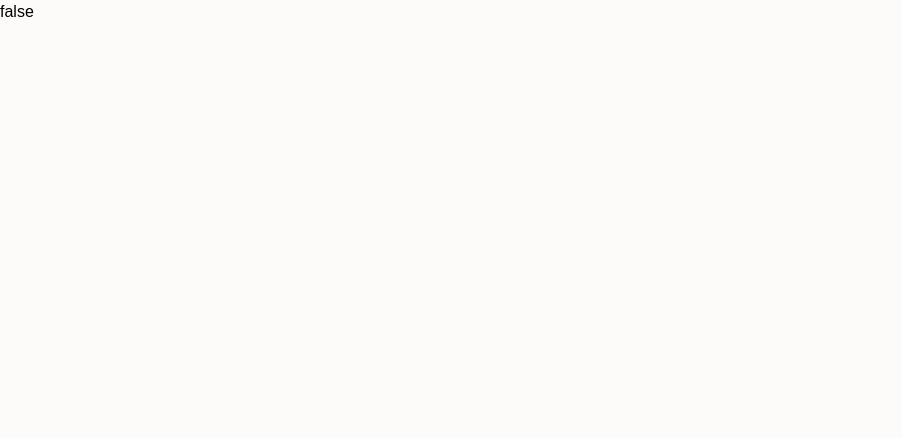
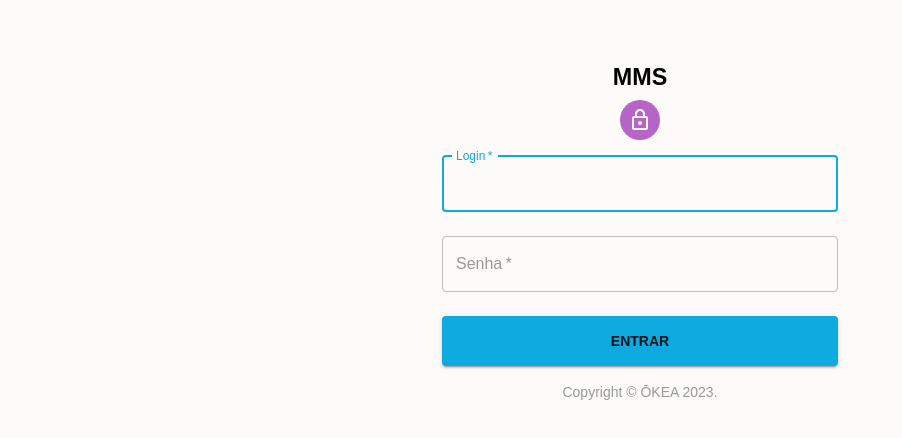
Before and after one commit to allanheil1/mms-frontend, a React (Vite) app: page /login in a window 1280 px wide. Shown: the top 438 px of the page, without its empty margins (0-902 px from the left). Built offline with nearby package versions, Linux system fonts and the light colour scheme.

Commit message:
base da página de login

```diff
--- a/src/pages/Auth/Login.tsx
+++ b/src/pages/Auth/Login.tsx
@@ -1,10 +1,86 @@
 import { useContext } from 'react';
 import { ThemeContext } from '@/contexts/Theme&SnackBar/ThemeContext';
+import * as React from 'react';
+import Avatar from '@mui/material/Avatar';
+import Button from '@mui/material/Button';
+import TextField from '@mui/material/TextField';
+import Link from '@mui/material/Link';
+import Box from '@mui/material/Box';
+import LockOutlinedIcon from '@mui/icons-material/LockOutlined';
+import Typography from '@mui/material/Typography';
+import Container from '@mui/material/Container';
 
-const Login = () => {
+export default function SignIn() {
+
   const themeContext = useContext(ThemeContext);
-  const { isDarkMode } = themeContext;
-  return (String(isDarkMode));
-};
 
-export default Login;
+  const handleSubmit = (event: React.FormEvent<HTMLFormElement>) => {
+    event.preventDefault();
+    const data = new FormData(event.currentTarget);
+    console.log(data);
+  };
+
+  return (
+      <Container component="main" maxWidth="xs">
+        <Box
+          sx={{
+            marginTop: 8,
+            display: 'flex',
+            flexDirection: 'column',
+            alignItems: 'center',
+          }}
+        >
+          <Typography component="h1" variant="h2">
+            MMS
+          </Typography>
+          <Avatar sx={{ mt: 1, bgcolor: 'secondary.main' }}>
+            <LockOutlinedIcon />
+          </Avatar>
+          <Box component="form" onSubmit={handleSubmit} noValidate>
+            <TextField
+              margin="normal"
+              required
+              fullWidth
+              id="login"
+              label="Login"
+              name="login"
+              autoComplete="login"
+              autoFocus
+            />
+            <TextField
+              margin="normal"
+              required
+              fullWidth
+              name="password"
+              label="Senha"
+              type="password"
+              id="password"
+              autoComplete="current-password"
+            />
+            <Button
+              type="submit"
+              fullWidth
+              variant="contained"
+              sx={{ height: 50, mt: 2, mb: 2, fontWeight: 'bold'}}
+            >
+              ENTRAR
+            </Button>
+          </Box>
+        </Box>
+        <Copyright />
+      </Container>
+  );
+}
+
+export function Copyright(props: any) {
+  return (
+    <Typography variant="body2" color="text.secondary" align="center" {...props}>
+      {'Copyright © '}
+      <Link color="inherit" href="https://okea.com.br/">
+        ŌKEA
+      </Link>{' '}
+      {new Date().getFullYear()}
+      {'.'}
+    </Typography>
+  );
+}
--- a/src/themes/Theme.tsx
+++ b/src/themes/Theme.tsx
@@ -150,7 +150,7 @@ export const CustomTheme = ({ isDarkMode }: CustomThemeOptions) => {
                     Lightest: '#E5FFE5',
                 },
                 background: {
-                    default: mode === 'dark' ? '#000000' : '#FCFBFA',
+                    default: mode === 'dark' ? '#1a1a1a' : '#FCFBFA',
                     opposite: mode === 'dark' ? '#FCFBFA' : '#000000',
                     paper: mode === 'dark' ? '#131313' : '#FCFCFC',
                 },
--- a/tsconfig.node.json
+++ b/tsconfig.node.json
@@ -5,5 +5,5 @@
     "moduleResolution": "Node",
     "allowSyntheticDefaultImports": true
   },
-  "include": ["vite.config.ts"]
+  "include": ["vite.config.mts"]
 }
```
Also changed, not shown: vite.config.mts (renamed from vite.config.ts).
